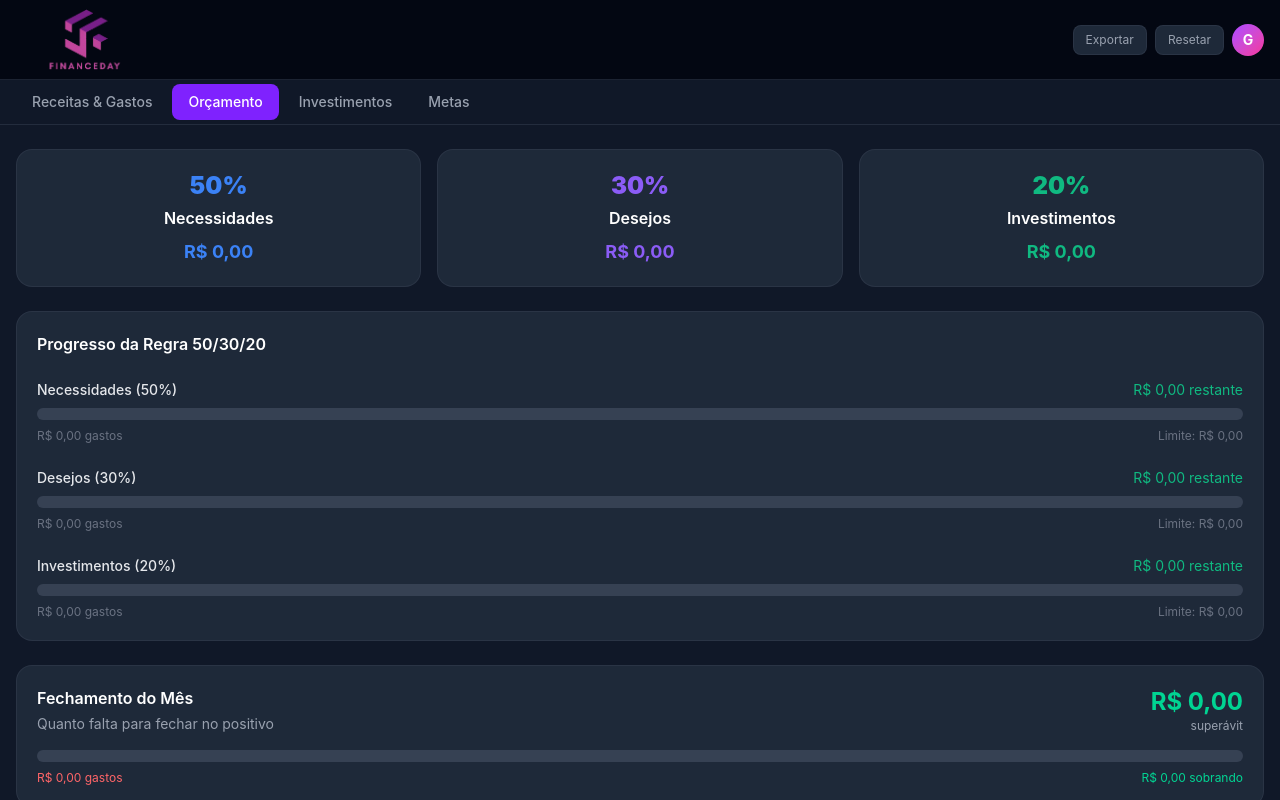
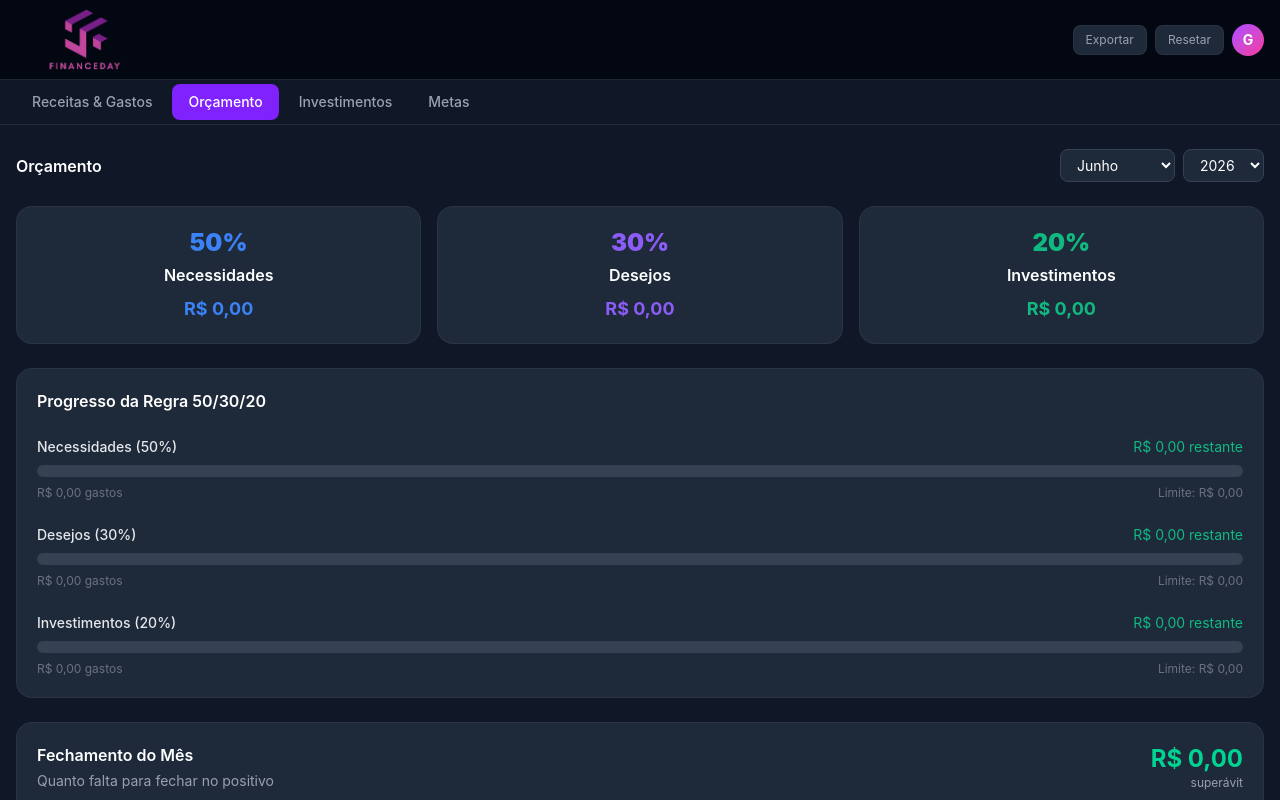
Before and after one commit to gabrielschwanke/finance-day, a React (Vite) app: page / in a window 1280 px wide. Both pictures are taken after a click on the button "Orçamento". Shown: the top 800 px of the page. Built offline with nearby package versions, Linux system fonts and the light colour scheme.

Commit message:
feat: add month filter to Orcamento page

```diff
--- a/src/pages/Orcamento.jsx
+++ b/src/pages/Orcamento.jsx
@@ -1,22 +1,33 @@
+import { useState } from 'react'
 import { useData } from '../context/DataContext'
 import { fmtBRL } from '../utils/formatters'
+import MonthFilter from '../components/MonthFilter'
 
 function Orcamento() {
   const { data } = useData()
+  const hoje = new Date()
+  const [mes, setMes] = useState(hoje.getMonth() + 1)
+  const [ano, setAno] = useState(hoje.getFullYear())
 
-  const receitas = data.transacoes
+ const mesStr = String(mes).padStart(2, '0')
+  const prefixo = `${ano}-${mesStr}`
+
+  const transacoesFiltradas = data.transacoes.filter(t =>
+    t.data.startsWith(prefixo)
+  )
+
+  const receitas = transacoesFiltradas
     .filter(t => t.tipo === 'receita')
     .reduce((s, t) => s + t.valor, 0)
 
-  const despesas = data.transacoes
+  const despesas = transacoesFiltradas
     .filter(t => t.tipo === 'despesa')
     .reduce((s, t) => s + t.valor, 0)
 
   const saldo = receitas - despesas
 
-  // Calcula gastos por bucket
   const buckets = { necessidades: 0, desejos: 0, investimentos: 0 }
-  data.transacoes
+  transacoesFiltradas
     .filter(t => t.tipo === 'despesa')
     .forEach(t => {
       const bucket = data.buckets[t.categoriaId]
@@ -39,6 +50,12 @@ function Orcamento() {
 
   return (
     <div className="space-y-6">
+
+      {/* Filtro de mês */}
+      <div className="flex items-center justify-between">
+        <h2 className="text-base font-semibold text-white">Orçamento</h2>
+        <MonthFilter mes={mes} ano={ano} onChange={(m, a) => { setMes(m); setAno(a) }} />
+      </div>
 
       {/* Cards 50/30/20 */}
       <div className="grid grid-cols-1 sm:grid-cols-3 gap-4">
@@ -80,7 +97,7 @@ function Orcamento() {
         })}
       </div>
 
-      {/* Indicador de fechamento */}
+      {/* Fechamento do mês */}
       <div className="bg-gray-800 rounded-2xl p-5 border border-gray-700/50">
         <div className="flex items-center justify-between mb-4">
           <div>
```
